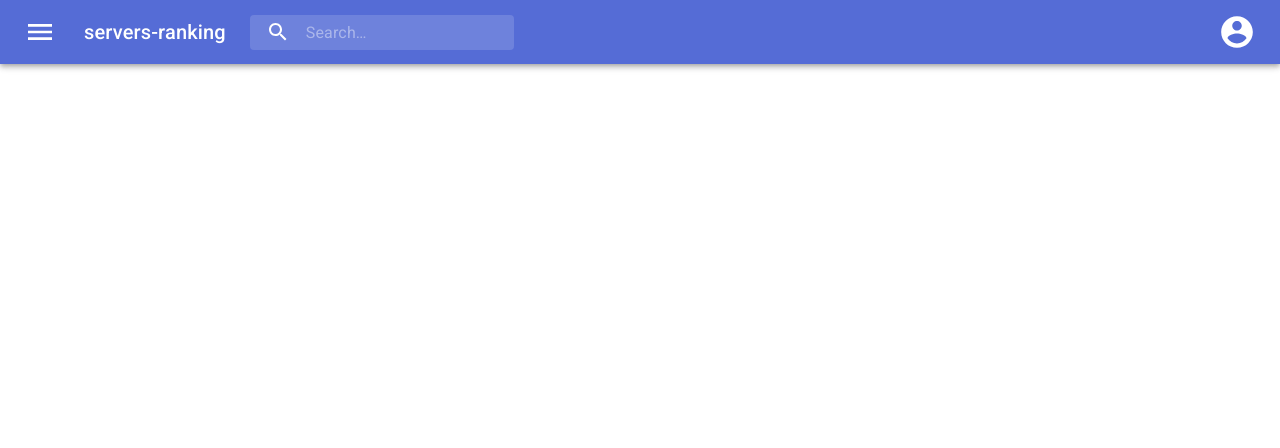
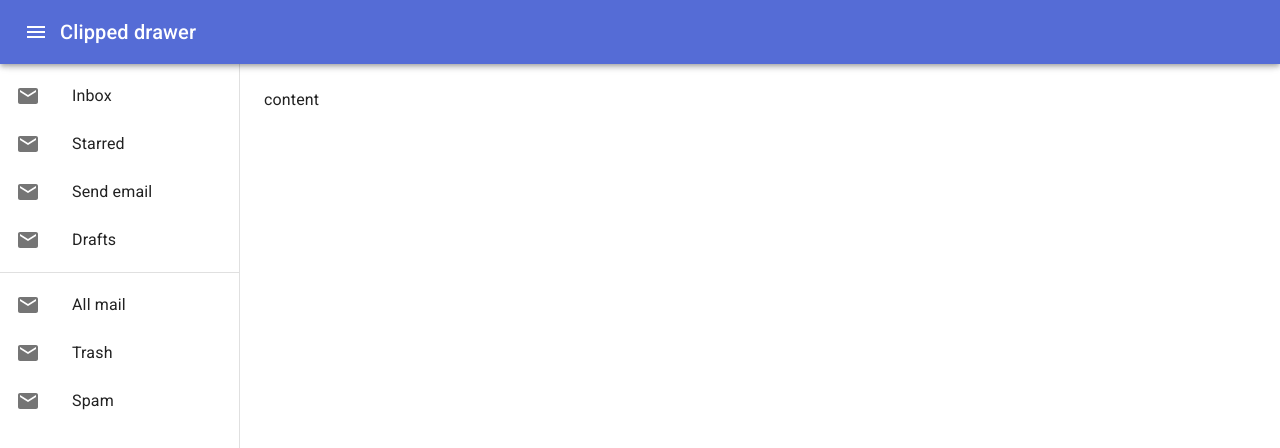
Before and after one commit to BriceFab/minecraft_vote_system, a React (Create React App) app in the folder webapp/: page / in a window 1280 px wide. Shown: the top 448 px of the page. Built offline with nearby package versions, Linux system fonts and the light colour scheme.

Commit message:
headerBar with menu

```diff
--- a/webapp/src/App.js
+++ b/webapp/src/App.js
@@ -1,12 +1,34 @@
-import React from 'react';
-import HeaderBar from './templates/header'
+import HeaderBar from './components/header-bar';
+import { withStyles, Typography } from '@material-ui/core';
+import React, { Component } from 'react';
 
-const App = () => {
-  return (
-    <main>
-      <HeaderBar />
-    </main>
-  );
+const styles = theme => ({
+  root: {
+    display: 'flex',
+  },
+  content: {
+    flexGrow: 1,
+    padding: theme.spacing(3),
+  },
+  toolbar: theme.mixins.toolbar,
+});
+
+class App extends Component {
+  render() {
+    const {classes} = this.props;
+
+    return (
+      <div className={classes.root}>
+        <HeaderBar />
+          <main className={classes.content}>
+          <div className={classes.toolbar} />
+            <Typography paragraph>
+                content
+            </Typography>
+          </main>
+      </div>
+    );
+  }
 }
 
-export default App;
+export default withStyles(styles)(App);
--- /dev/null
+++ b/webapp/src/components/header-bar.js
@@ -0,0 +1,70 @@
+import React, { Component } from "react";
+import { withStyles, AppBar, Toolbar, IconButton } from "@material-ui/core";
+
+import Typography from '@material-ui/core/Typography';
+import MenuIcon from '@material-ui/icons/Menu';
+import MainMenu from './main-menu';
+
+const drawerWidth = 240;
+
+const styles = theme => ({
+    root: {
+        display: 'flex',
+      },
+      appBar: {
+        zIndex: theme.zIndex.drawer + 1,
+      },
+      drawer: {
+        width: drawerWidth,
+        flexShrink: 0,
+      },
+      drawerPaper: {
+        width: drawerWidth,
+      },
+      content: {
+        flexGrow: 1,
+        padding: theme.spacing(3),
+      },
+      toolbar: theme.mixins.toolbar,
+});
+class HeaderBar extends Component {
+
+    constructor(props) {
+        super(props);
+
+        this.state = {
+            mainMenuOpen: true
+        }
+    }
+
+    toggleMainMenu() {
+        this.setState({mainMenuOpen: !this.state.mainMenuOpen})
+    }
+
+    render() {
+        const {classes} = this.props;
+
+        return (
+            <div className={classes.root}>
+            <AppBar position="fixed" className={classes.appBar}>
+              <Toolbar>
+              <IconButton
+                  edge="start"
+                  color="inherit"
+                  aria-label="Open drawer"
+                  onClick={this.toggleMainMenu.bind(this)}
+                >
+                  <MenuIcon className={classes.menu} />
+                </IconButton>
+                <Typography variant="h6" noWrap>
+                  Clipped drawer
+                </Typography>
+              </Toolbar>
+            </AppBar>
+            <MainMenu open={this.state.mainMenuOpen} />
+          </div>
+        );
+    }
+
+}
+export default withStyles(styles)(HeaderBar);
--- a/webapp/src/components/main-menu.js
+++ b/webapp/src/components/main-menu.js
@@ -1,53 +1,59 @@
-import React, { Component } from 'react';
-import { makeStyles, withStyles } from '@material-ui/core/styles';
-import Drawer from '@material-ui/core/Drawer';
-import List from '@material-ui/core/List';
-import Divider from '@material-ui/core/Divider';
-import ListItem from '@material-ui/core/ListItem';
-import ListItemIcon from '@material-ui/core/ListItemIcon';
-import ListItemText from '@material-ui/core/ListItemText';
-import InboxIcon from '@material-ui/icons/MoveToInbox';
+import React, { Component } from "react";
+import { withStyles, Drawer, Divider, ListItem, ListItemIcon, ListItemText, List } from "@material-ui/core";
 import MailIcon from '@material-ui/icons/Mail';
 
+const drawerWidth = 240;
+
 const styles = theme => ({
-  list: {
-    width: 250,
+      drawer: {
+        width: drawerWidth,
+        flexShrink: 0,
       },
-  fullList: {
-    width: 'auto',
+      drawerPaper: {
+        width: drawerWidth,
       },
+      toolbar: theme.mixins.toolbar,
 });
 
+/**
+ * Menu principal
+ */
 class MainMenu extends Component {
-
-    constructor(props) {
-        super(props);
-    }
 
     render() {
         const {classes} = this.props;
 
         return (
-        <Drawer open={this.props.isOpen} onClose={this.props.closeMenu}>
-              <div
-              className={classes.list}
-              role="main-menu"
-              onClick={this.props.closeMenu}
+            <Drawer
+            className={classes.drawer}
+            variant={this.props.open ? 'permanent' : ''}
+            classes={{
+              paper: classes.drawerPaper,
+            }}
+            open={this.props.open}
           >
+            <div className={classes.toolbar} />
             <List>
-                  <ListItem button key={'lien 1'}>
+              {['Inbox', 'Starred', 'Send email', 'Drafts'].map((text, index) => (
+                <ListItem button key={text}>
                   <ListItemIcon>
                     <MailIcon />
                   </ListItemIcon>
-                      <ListItemText primary={'lien 1'} />
+                  <ListItemText primary={text} />
                 </ListItem>
+              ))}
+            </List>
             <Divider />
-                  <ListItem button key={'lien 2'}>
-                      <ListItemIcon> <InboxIcon /></ListItemIcon>
-                      <ListItemText primary={'lien 2'} />
+            <List>
+              {['All mail', 'Trash', 'Spam'].map((text, index) => (
+                <ListItem button key={text}>
+                  <ListItemIcon>
+                    <MailIcon />
+                  </ListItemIcon>
+                  <ListItemText primary={text} />
                 </ListItem>
+              ))}
             </List>
-              </div>
           </Drawer>
         );
     }
--- a/webapp/src/templates/header.js
+++ /dev/null
@@ -1,267 +0,0 @@
-import React, { Component } from 'react';
-import { fade, makeStyles } from '@material-ui/core/styles';
-import AppBar from '@material-ui/core/AppBar';
-import Toolbar from '@material-ui/core/Toolbar';
-import IconButton from '@material-ui/core/IconButton';
-import Typography from '@material-ui/core/Typography';
-import InputBase from '@material-ui/core/InputBase';
-import Badge from '@material-ui/core/Badge';
-import MenuItem from '@material-ui/core/MenuItem';
-import Menu from '@material-ui/core/Menu';
-import MenuIcon from '@material-ui/icons/Menu';
-import SearchIcon from '@material-ui/icons/Search';
-import AccountCircle from '@material-ui/icons/AccountCircle';
-import MailIcon from '@material-ui/icons/Mail';
-import NotificationsIcon from '@material-ui/icons/Notifications';
-import MoreIcon from '@material-ui/icons/MoreVert';
-import MainMenu from '../components/main-menu';
-import { withStyles } from '@material-ui/styles';
-
-const styles = theme => ({
-  grow: {
-    flexGrow: 1,
-  },
-  menuButton: {
-    marginRight: theme.spacing(2),
-  },
-  title: {
-    display: 'none',
-    [theme.breakpoints.up('sm')]: {
-      display: 'block',
-    },
-  },
-  search: {
-    position: 'relative',
-    borderRadius: theme.shape.borderRadius,
-    backgroundColor: fade(theme.palette.common.white, 0.15),
-    '&:hover': {
-      backgroundColor: fade(theme.palette.common.white, 0.25),
-    },
-    marginRight: theme.spacing(2),
-    marginLeft: 0,
-    width: '100%',
-    [theme.breakpoints.up('sm')]: {
-      marginLeft: theme.spacing(3),
-      width: 'auto',
-    },
-  },
-  searchIcon: {
-    width: theme.spacing(7),
-    height: '100%',
-    position: 'absolute',
-    pointerEvents: 'none',
-    display: 'flex',
-    alignItems: 'center',
-    justifyContent: 'center',
-  },
-  inputRoot: {
-    color: 'inherit',
-  },
-  inputInput: {
-    padding: theme.spacing(1, 1, 1, 7),
-    transition: theme.transitions.create('width'),
-    width: '100%',
-    [theme.breakpoints.up('md')]: {
-      width: 200,
-    },
-  },
-  sectionDesktop: {
-    display: 'none',
-    [theme.breakpoints.up('md')]: {
-      display: 'flex',
-    },
-  },
-  sectionMobile: {
-    display: 'flex',
-    [theme.breakpoints.up('md')]: {
-      display: 'none',
-    },
-  },
-  account: {
-      fontSize: 38,
-  },
-  menu: {
-      fontSize: 32,
-  },
-});
-
-class HeaderBar extends Component {
-  constructor(props) {
-    super(props);
-
-    this.state = {
-      anchorEl: null,
-      mobileMoreAnchorEl: null,
-      isMainMenuOpen: false,
-    }
-  }
-
-  handleProfileMenuOpen(event) {
-    this.setAnchorEl(event.currentTarget);
-  }
-
-  handleMobileMenuClose() {
-    this.setMobileMoreAnchorEl(null);
-  }
-
-  handleMenuClose() {
-    this.setAnchorEl(null);
-    this.handleMobileMenuClose();
-  }
-
-  setAnchorEl(val) {
-    this.setState({anchorEl: val})
-  }
-
-  setMobileMoreAnchorEl(val) {
-    this.setState({mobileMoreAnchorEl: val})
-  }
-
-  setMainMenuOpen(open) {
-    this.setState({
-      isMainMenuOpen: open
-    })
-  }
-
-  handleMobileMenuOpen(event) {
-    this.setMobileMoreAnchorEl(event.currentTarget);
-  }
-
-  openMainMenu() {
-    this.setState({
-      isMainMenuOpen: true
-    })
-  }
-
-  closeMainMenu() {
-    this.setState({
-      isMainMenuOpen: false
-    })
-  }
-
-  render() {
-    const {classes} = this.props;
-
-    const isMenuOpen = Boolean(this.state.anchorEl);
-    const isMobileMenuOpen = Boolean(this.state.mobileMoreAnchorEl);
-
-    const renderMenu = (
-      <Menu
-        anchorEl={this.state.anchorEl}
-        anchorOrigin={{ vertical: 'top', horizontal: 'right' }}
-        id={'main-menu'}
-        keepMounted
-        transformOrigin={{ vertical: 'top', horizontal: 'right' }}
-        open={isMenuOpen}
-        onClose={this.handleMenuClose.bind(this)}
-      >
-        <MenuItem onClick={this.handleMenuClose.bind(this)}>Profile</MenuItem>
-        <MenuItem onClick={this.handleMenuClose.bind(this)}>My account</MenuItem>
-      </Menu>
-    );
-
-    const renderMobileMenu = (
-      <Menu
-        anchorEl={this.state.mobileMoreAnchorEl}
-        anchorOrigin={{ vertical: 'top', horizontal: 'right' }}
-        id={'main-menu-mobile'}
-        keepMounted
-        transformOrigin={{ vertical: 'top', horizontal: 'right' }}
-        open={this.state.isMobileMenuOpen}
-        onClose={this.handleMobileMenuClose.bind(this)}
-      >
-        <MenuItem>
-          <IconButton aria-label="Show 4 new mails" color="inherit">
-            <Badge badgeContent={4} color="secondary">
-              <MailIcon />
-            </Badge>
-          </IconButton>
-          <p>Messages</p>
-        </MenuItem>
-        <MenuItem>
-          <IconButton aria-label="Show 11 new notifications" color="inherit">
-            <Badge badgeContent={11} color="secondary">
-              <NotificationsIcon />
-            </Badge>
-          </IconButton>
-          <p>Notifications</p>
-        </MenuItem>
-        <MenuItem onClick={this.handleProfileMenuOpen.bind(this)}>
-          <IconButton
-            aria-label="Account of current user"
-            aria-controls="primary-search-account-menu"
-            aria-haspopup="true"
-            color="inherit"
-          >
-            <AccountCircle />
-          </IconButton>
-          <p>Profile</p>
-        </MenuItem>
-      </Menu>
-    );
-
-    return (
-      <div className={classes.grow}>
-      <AppBar position="static">
-        <Toolbar>
-          <IconButton
-            edge="start"
-            className={classes.menuButton}
-            color="inherit"
-            aria-label="Open drawer"
-            onClick={this.openMainMenu.bind(this)}
-          >
-            <MenuIcon className={classes.menu} />
-          </IconButton>
-          <Typography className={classes.title} variant="h6" noWrap>
-            servers-ranking
-          </Typography>
-          <div className={classes.search}>
-            <div className={classes.searchIcon}>
-              <SearchIcon />
-            </div>
-            <InputBase
-              placeholder="Search…"
-              classes={{
-                root: classes.inputRoot,
-                input: classes.inputInput,
-              }}
-              inputProps={{ 'aria-label': 'Search' }}
-            />
-          </div>
-          <div className={classes.grow} />
-          <div className={classes.sectionDesktop}>
-            <IconButton
-              edge="end"
-              aria-label="Account of current user"
-              aria-controls={'main-menu'}
-              aria-haspopup="true"
-              onClick={this.handleProfileMenuOpen.bind(this)}
-              color="inherit"
-            >
-              <AccountCircle className={classes.account} />
-            </IconButton>
-          </div>
-          <div className={classes.sectionMobile}>
-            <IconButton
-              aria-label="Show more"
-              aria-controls={'main-menu-mobile'}
-              aria-haspopup="true"
-              onClick={this.handleMobileMenuOpen.bind(this)}
-              color="inherit"
-            >
-              <MoreIcon />
-            </IconButton>
-          </div>
-        </Toolbar>
-      </AppBar>
-      {renderMobileMenu}
-      {renderMenu}
-      <MainMenu isOpen={this.state.isMainMenuOpen} closeMenu={this.closeMainMenu.bind(this)} />
-    </div>
-    );
-
-  }
-
-}
-export default withStyles(styles)(HeaderBar);
```
Also changed, not shown: webapp/src/templates/footer.js (deleted), webapp/src/templates/old-footer.js (added). Lines whose indentation alone changed are shown as unchanged.
